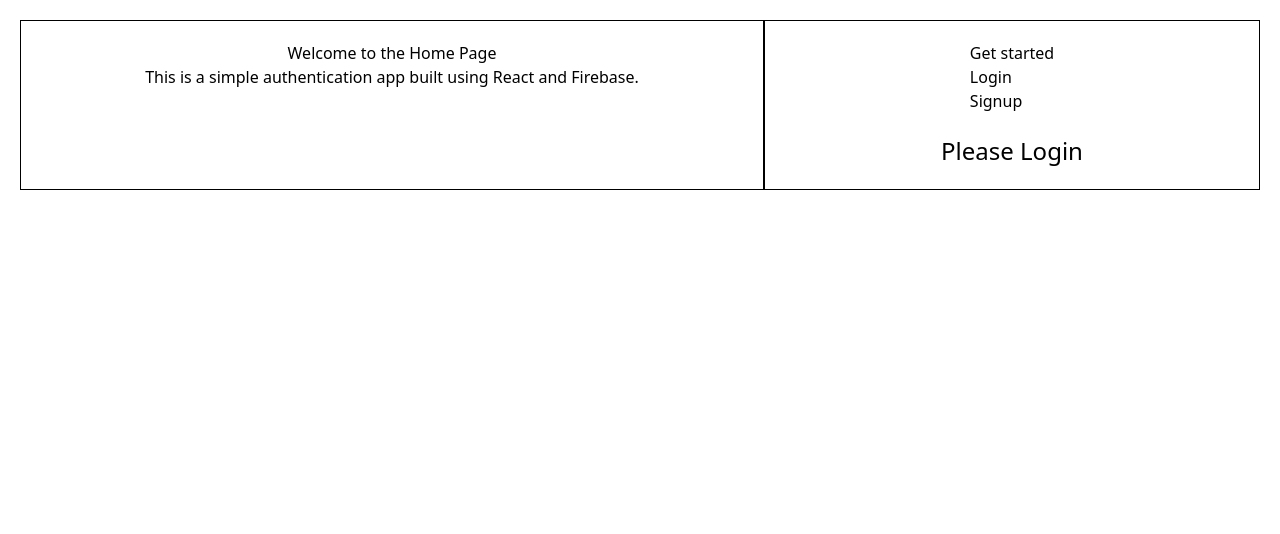
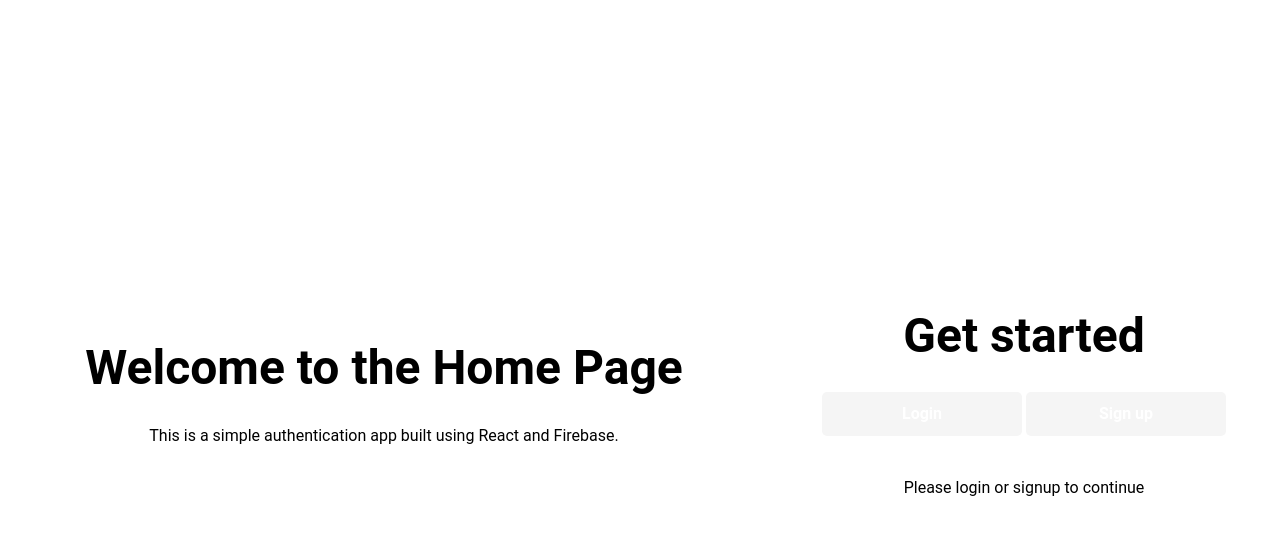
Before and after one commit to sonuku092/ChatBot, a React (Create React App) app in the folder frontend/: page /home in a window 1280 px wide. Shown: the top 534 px of the page. Built offline with nearby package versions, Linux system fonts and the light colour scheme.

Commit message:
Home page

```diff
--- a/frontend/src/components/Chats/Chats.js
+++ b/frontend/src/components/Chats/Chats.js
@@ -39,7 +39,7 @@ function Chats(props) {
     <div className="h-screen">
       <div className="w-full px-14 py-1 ">
         <div className="flex gap-1">
-          <div className="flex-none px-10 max-h-max  rounded-sm py-2 items-center">
+          <div className="flex-none px-4 max-h-max  rounded-sm py-2 items-center ">
             <h1>Chatbot</h1>
           </div>
           <div className="flex-grow max-h-max  rounded-sm py-2">
--- a/frontend/src/components/Chats/Chats.module.css
+++ b/frontend/src/components/Chats/Chats.module.css
@@ -0,0 +1,18 @@
+.body{
+    display: flex;
+    flex-direction: column;
+    align-items: center;
+    justify-content: center;
+    height: 100vh;
+    background-color: #f5f5f5;
+}
+
+button{
+    background-color: #f5f5f5;
+    cursor: pointer;
+    transition: all 0.3s ease;
+}
+
+button:hover{
+    background-color: #e0e0e0;
+}
--- a/frontend/src/components/Home/Home.js
+++ b/frontend/src/components/Home/Home.js
@@ -15,27 +15,27 @@ function Home(props) {
   });
 
   return (
-    <div className={styles.container}>
-      <div className={styles.intro}>
+    <div className={`${styles.container} md:flex`}>
+      <div className={`${styles.intro}`}>
         <h1>Welcome to the Home Page</h1>
         <p>
           This is a simple authentication app built using React and Firebase.
         </p>
       </div>
       <div className={styles.right}>
-        <div className={styles.Link}>
-          <h1>
-            Get started
-          </h1>
-          <h1>
-            <Link to="/login">Login</Link>
-          </h1>
-          <h1>
-            <Link to="/signup">Signup</Link>
-          </h1>
+        <h1>
+          Get started
+        </h1>
+        <div className={`${styles.Link} md:flex gap-1`}>
+          <Link to="/login">
+            <button>Login</button>
+          </Link>
+          <Link to="/signup">
+            <button>Sign up</button>
+          </Link>
         </div>
-        <h2 className={styles["welcome-message"]}>
-          {props.name ? `Welcome - ${props.name}` : "Please Login"}
+        <h2 className=" text-2px mt-10">
+          Please login or signup to continue
         </h2>
       </div>
     </div>
--- a/frontend/src/components/Home/Home.module.css
+++ b/frontend/src/components/Home/Home.module.css
@@ -1,15 +1,19 @@
 /* Home.css */
 
-/* Styles for the container */
 body{
   background-color: rgb(255, 255, 255);
   /* font-family: Arial, sans-serif; */
+  font-family: 'Roboto', sans-serif;
+  margin: 0;
+  padding: 0;
+  box-sizing: border-box;
 }
 
 .container {
     margin: 0 auto;
-    padding: 20px;
-    display: flex;
+    height: 100vh;
+    align-items: center;
+    justify-content: center;
   }
 
   .intro{
@@ -19,42 +23,48 @@ body{
     display: flex;
     flex-direction: column;
     align-items: center;
-    border: 1px solid black;
   }
 
   /* Styles for the links */
   .right {
     width: 40%;
-    height: fit-content;
     margin: 0 auto;
     padding: 20px;
     display: flex;
     flex-direction: column;
     align-items: center;
-    border: 1px solid black;
   }
 
   /* Styles for the buttons */
-  .button {
+  button {
+    width: 200px;
     background-color: #007bff;
     color: #fff;
     border: none;
+    font-weight: 600;
     padding: 10px 20px;
     border-radius: 5px;
     cursor: pointer;
   }
 
-  .button:hover {
+  button:hover {
     background-color: #0056b3;
   }
 
-  /* Styles for the welcome message */
-  .welcome-message {
-    font-size: 24px;
-    margin-top: 20px;
+  .intro h1 {
+    /* Apply styles using a preprocessor like Sass or Less */
+    font-size: 3rem;
+    font-weight: bold;
+    margin-bottom: 20px;
   }
 
-  /* Styles for the logout button */
-  .logout-button {
-    margin-top: 20px;
+  .intro p {
+    font-size: 1rem;
+    margin-bottom: 20px;
   }
+
+  .right h1 {
+    font-size: 3rem;
+    font-weight: bold;
+    margin-bottom: 20px;
+  }
--- a/frontend/src/components/Login/Login.js
+++ b/frontend/src/components/Login/Login.js
@@ -74,7 +74,7 @@ function Login() {
             Login
           </button>
           <p>
-            Already have an account?{' '}
+            If you don'n have an account?{' '}
             <span>
               <Link to="/signup"> Sign up</Link>
             </span>
--- a/frontend/src/components/Login/Login.module.css
+++ b/frontend/src/components/Login/Login.module.css
@@ -6,6 +6,7 @@
     display: flex;
     justify-content: center;
     align-items: center;
+    background-color: #f7feff;
   }
 
   .heading{
@@ -35,8 +36,9 @@
   }
 
   .footer .errorMsg {
-    font-weight: bold;
-    font-size: 0.875rem;
+    text-align: end;
+    font-weight: 500;
+    font-size: 12px;
     color: #ff3300;
   }
 
@@ -59,16 +61,17 @@
   }
 
   .footer button:hover {
-    background-color: rgb(3, 84, 57);
+    background-color: #0056b3;
   }
 
   .footer p {
-    font-weight: 700;
-    color: black;
+    text-align: center;
+    font-weight: 500;
+    color: rgb(59, 59, 59);
   }
 
-  .footer p span a {
-    font-weight: bold;
+  .footer p span {
+    font-weight: 700;
     color: #12aafc;
     letter-spacing: 1px;
     font-size: 1rem;
--- a/frontend/src/components/Signup/Signup.module.css
+++ b/frontend/src/components/Signup/Signup.module.css
@@ -1,8 +1,15 @@
+.body{
+    margin: 0;
+    padding: 0;
+    font-family: 'Poppins', sans-serif;
+    background: #f2f2f2;
+}
+
 .container {
     height: 100%;
     min-height: 100vh;
     width: 100%;
-    background: white;
+    background: #f7feff;
       display: flex;
       justify-content: center;
       align-items: center;
@@ -35,8 +42,9 @@
   }
 
   .footer .errorMsg{
-    font-weight: bold;
-    font-size: 0.875rem;
+    text-align: end;
+    font-weight: 500;
+    font-size: 12px;
     color: #ff3300;
   }
   .footer button{
@@ -59,12 +67,13 @@
   }
 
   .footer button:hover{
-      background-color: rgb(3, 84, 57);
+      background-color: rgb(32, 158, 255);
   }
 
   .footer p{
-      font-weight: 700;
-      color: black;
+      text-align: center;
+      font-weight: 500;
+      color: rgb(59, 59, 59);
   }
   .footer p span a{
       font-weight: bold;
```
